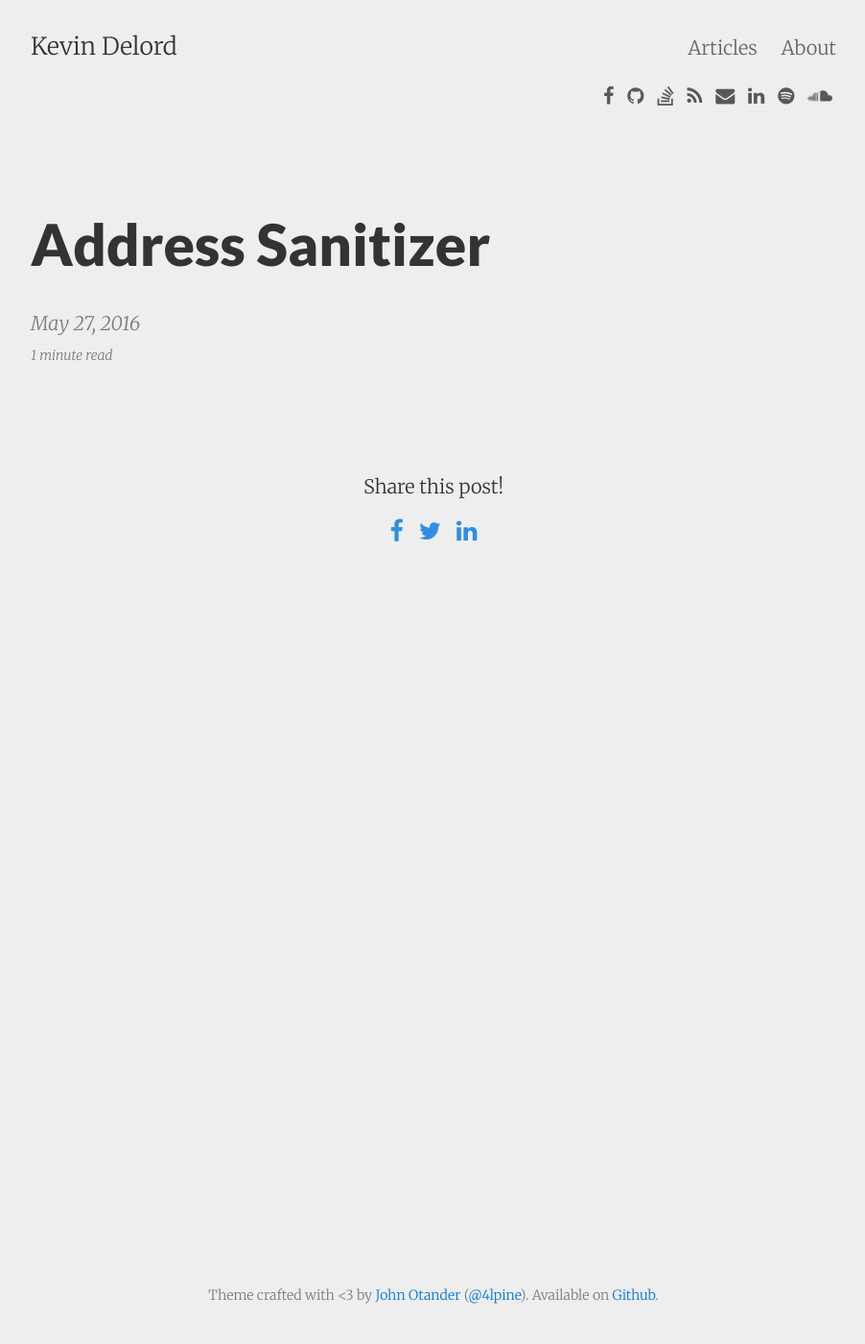
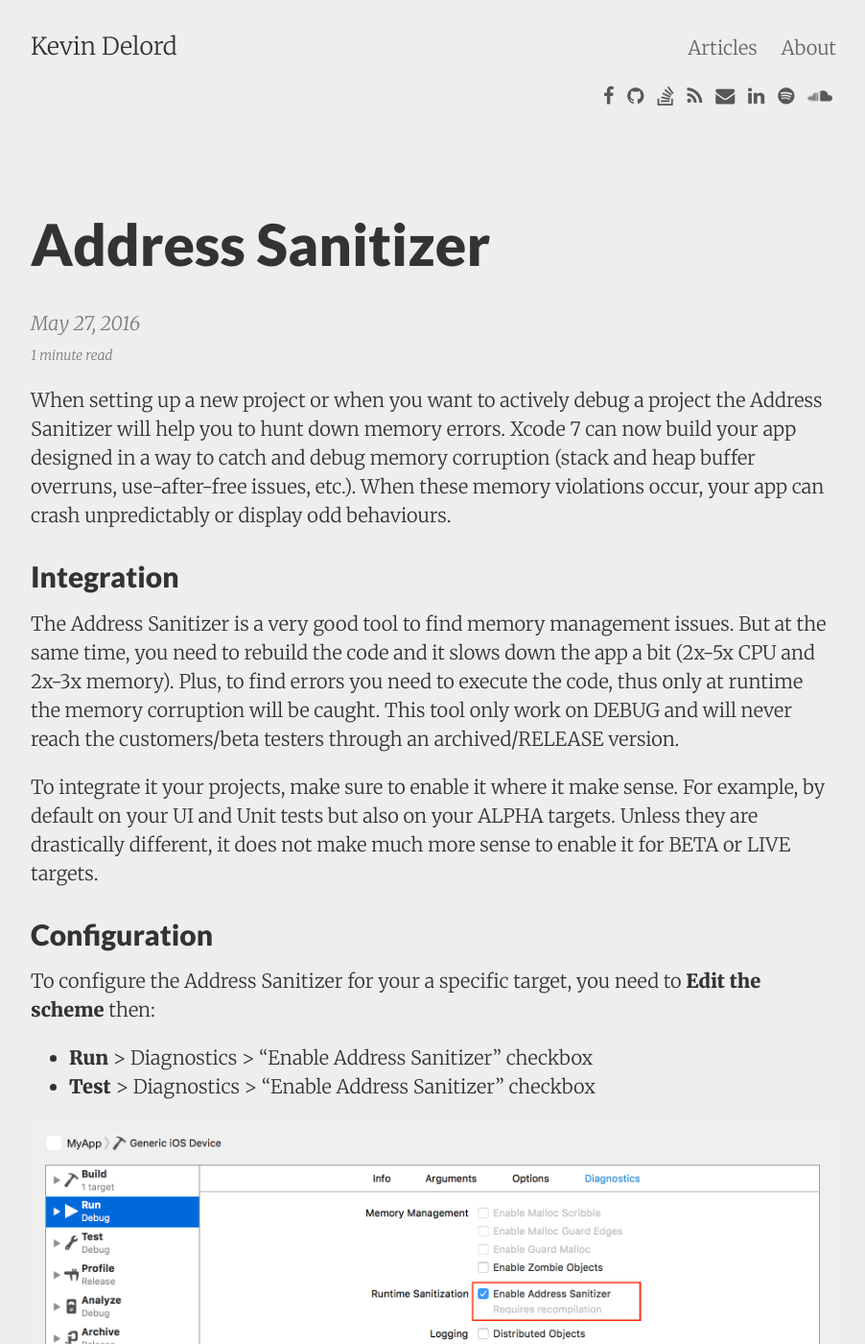
Before and after one commit to kevindelord/kevindelord.github.io, a Jekyll site: the page built from _posts/2016-05-27-address-sanitizer.md, in a window 1280 px wide and 1400 px high. Shown: the whole window at 96% size, without its empty margins (188-1090 px from the left). Built offline with Jekyll 4.4.1, drawn with Linux system fonts in a browser that asks for light colours; nearby versions of some CDN libraries; some of the changed text lies outside the part shown.

Commit message:
Address sanitizer: add content

```diff
--- a/_posts/2016-05-27-address-sanitizer.md
+++ b/_posts/2016-05-27-address-sanitizer.md
@@ -3,3 +3,47 @@ layout:     post
 title:      Address Sanitizer
 summary:    Xcode tool to find memory management issues.
 ---
+
+When setting up a new project or when you want to actively debug a project the Address Sanitizer will help you to hunt down memory errors.
+Xcode 7 can now build your app designed in a way to catch and debug memory corruption (stack and heap buffer overruns, use-after-free issues, etc.).
+When these memory violations occur, your app can crash unpredictably or display odd behaviours.
+
+## Integration
+
+The Address Sanitizer is a very good tool to find memory management issues.
+But at the same time, you need to rebuild the code and it slows down the app a bit (2x-5x CPU and 2x-3x memory).
+Plus, to find errors you need to execute the code, thus only at runtime the memory corruption will be caught.
+This tool only work on DEBUG and will never reach the customers/beta testers through an archived/RELEASE version.
+
+To integrate it your projects, make sure to enable it where it make sense.
+For example, by default on your UI and Unit tests but also on your ALPHA targets.
+Unless they are drastically different, it does not make much more sense to enable it for BETA or LIVE targets.
+
+## Configuration
+
+To configure the Address Sanitizer for your a specific target, you need to **Edit the scheme** then:
+
+- **Run** > Diagnostics > "Enable Address Sanitizer" checkbox
+- **Test** > Diagnostics > "Enable Address Sanitizer" checkbox
+
+![_config.yml]({{ site.baseurl }}/images/address_sanitizer/address_sanitizer.png)
+
+Once done, go to the **Build Settings** of the same target and make sure that
+The Optimisation Level is to **None [-O0]** in Debug. The configuration **Fast [-O1]** could also work but no higher optimisation would.
+
+## Going further
+
+If some errors persist and the Address Sanitizer does not help you to find the crashes, give a try to the other tools provided by Xcode.
+
+- Enable Malloc Scribble
+- Enable Malloc Guard Edges
+- Enable Guard Malloc
+- Enable Zombie Objects
+
+![_config.yml]({{ site.baseurl }}/images/address_sanitizer/guard_malloc.png)
+
+## Related articles
+
+- [Use Your Loaf](http://useyourloaf.com/blog/using-the-address-sanitizer/)
+- [WWDC 2015 Video](https://developer.apple.com/videos/play/wwdc2015/413/)
+- [Xcode 7.0 release notes](https://developer.apple.com/library/ios/documentation/DeveloperTools/Conceptual/WhatsNewXcode/Articles/xcode_7_0.html)
```
Also changed, not shown: images/address_sanitizer/address_sanitizer.png (added), images/address_sanitizer/guard_malloc.png (added).
